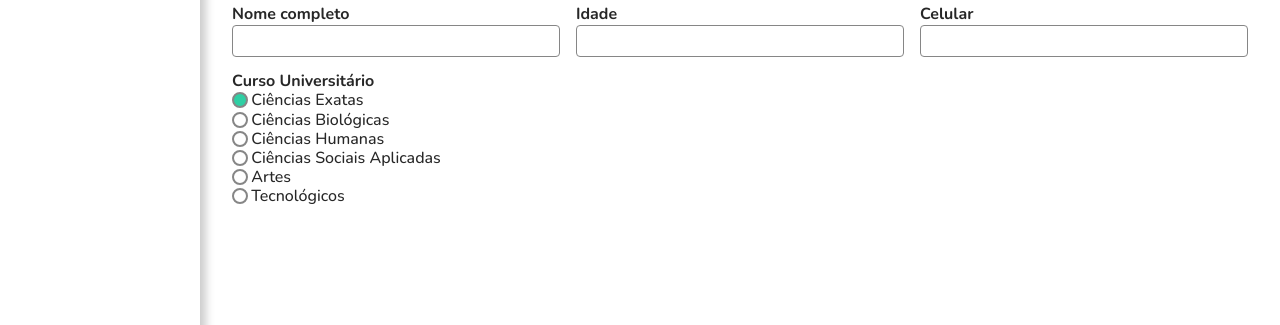
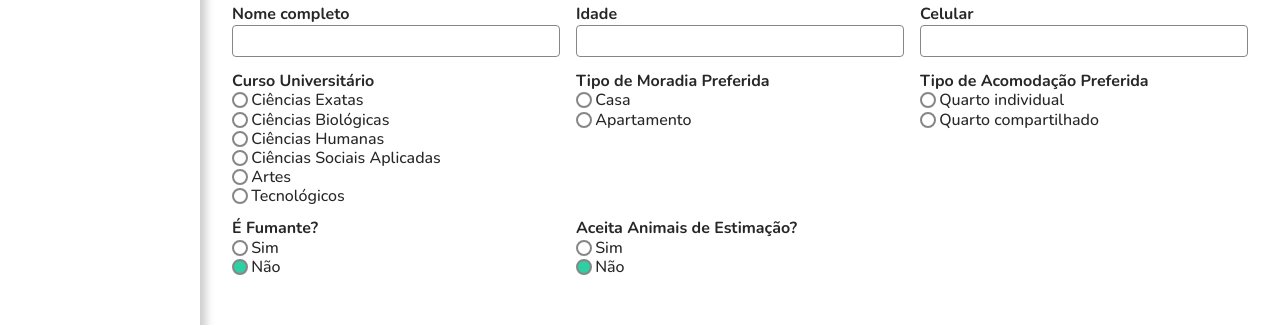
Before and after one commit to luacarol/unirep, a React (Create React App) app in the folder frontendunirep/: page /editprofile in a window 1280 px wide. Shown: the part 283-608 px from the top of the page. Built offline with nearby package versions, Linux system fonts and the light colour scheme; sample sign-in values are in the browser's storage.

Commit message:
colocando os valores do usuário

```diff
--- a/frontendunirep/src/components/Inputs/EditProfileInputs/InputCheckbox/InputCheckbox.jsx
+++ b/frontendunirep/src/components/Inputs/EditProfileInputs/InputCheckbox/InputCheckbox.jsx
@@ -1,11 +1,18 @@
-import { useState } from 'react';
+import { useState, useEffect } from 'react';
 import styles from './InputCheckbox.module.css';
 
-const InputCheckbox = ({ id, className, label, options }) => {
-    const [selectedOption, setSelectedOption] = useState(options[0]); // First option as default
+const InputCheckbox = ({ id, className, label, options, selectedValue, onChange }) => {
+    const [selectedOption, setSelectedOption] = useState(selectedValue);
+
+    useEffect(() => {
+        setSelectedOption(selectedValue);
+    }, [selectedValue]);
 
     const handleChange = (value) => {
-        setSelectedOption(value); // Update the selected option
+        setSelectedOption(value);
+        if (onChange) {
+            onChange(value); // Passa o valor selecionado para o parent
+        }
     };
 
     return (
@@ -14,11 +21,11 @@ const InputCheckbox = ({ id, className, label, options }) => {
             {options.map((option, index) => (
                 <div key={index} className={styles.option}>
                     <input
-                        type='radio' // Use radio to allow only one selection
+                        type='radio'
                         id={`${id}-${index}`}
                         name={id}
                         value={option}
-                        checked={selectedOption === option} // Mark the selected option
+                        checked={selectedOption === option}
                         onChange={() => handleChange(option)}
                     />
                     <label className={`section`} htmlFor={`${id}-${index}`}>{option}</label>
--- a/frontendunirep/src/pages/EditProfile/EditProfile.jsx
+++ b/frontendunirep/src/pages/EditProfile/EditProfile.jsx
@@ -41,8 +41,6 @@ const EditProfile = () => {
         preferences_environments: userData.preferences_environments || ''
     });
 
-    console.log("setFormData ", setFormData)
-
     const handleSave = async () => {
         try {
             const response = await axios.put('http://127.0.0.1:8000/api/users/users/update_me/', formData, {
@@ -72,6 +70,32 @@ const EditProfile = () => {
     };
     // End of Toast Settings
 
+    const handleSmokerChange = (field, value) => {
+        let updatedValue = value;
+
+        if (field === 'smoker') {
+            updatedValue = value === 'Sim';
+        }
+
+        setFormData((prevData) => ({
+            ...prevData,
+            [field]: updatedValue,
+        }));
+    };
+
+    const handlePetsAllowedChange = (field, value) => {
+        let updatedValue = value;
+
+        if (field === 'pets_allowed') {
+            updatedValue = value === 'Sim';
+        }
+
+        setFormData((prevData) => ({
+            ...prevData,
+            [field]: updatedValue,
+        }));
+    };
+
     return (
         <Layout content={
             <div className={styles.container}>
@@ -98,6 +122,37 @@ const EditProfile = () => {
                         id="university_course"
                         label="Curso Universitário"
                         options={['Ciências Exatas', 'Ciências Biológicas', 'Ciências Humanas', 'Ciências Sociais Aplicadas', 'Artes', 'Tecnológicos']}
+                        selectedValue={formData.university_course}
+                    />
+
+                    <InputCheckbox
+                        id="preferred_housing"
+                        label="Tipo de Moradia Preferida"
+                        options={['Casa', 'Apartamento']}
+                        selectedValue={formData.preferred_housing}
+                    />
+
+                    <InputCheckbox
+                        id="preferred_accommodation"
+                        label="Tipo de Acomodação Preferida"
+                        options={['Quarto individual', 'Quarto compartilhado']}
+                        selectedValue={formData.preferred_accommodation}
+                    />
+
+                    <InputCheckbox
+                        id="smoker"
+                        label="É Fumante?"
+                        options={['Sim', 'Não']}
+                        selectedValue={formData.smoker ? 'Sim' : 'Não'}
+                        onChange={(value) => handleSmokerChange('smoker', value)}
+                    />
+
+                    <InputCheckbox
+                        id="pets_allowed"
+                        label="Aceita Animais de Estimação?"
+                        options={['Sim', 'Não']}
+                        selectedValue={formData.pets_allowed ? 'Sim' : 'Não'}
+                        onChange={(value) => handlePetsAllowedChange('pets_allowed', value)}
                     />
                 </div>
 
```
Also changed, not shown: 1 other file (tests, documents, lock files or other folders).
